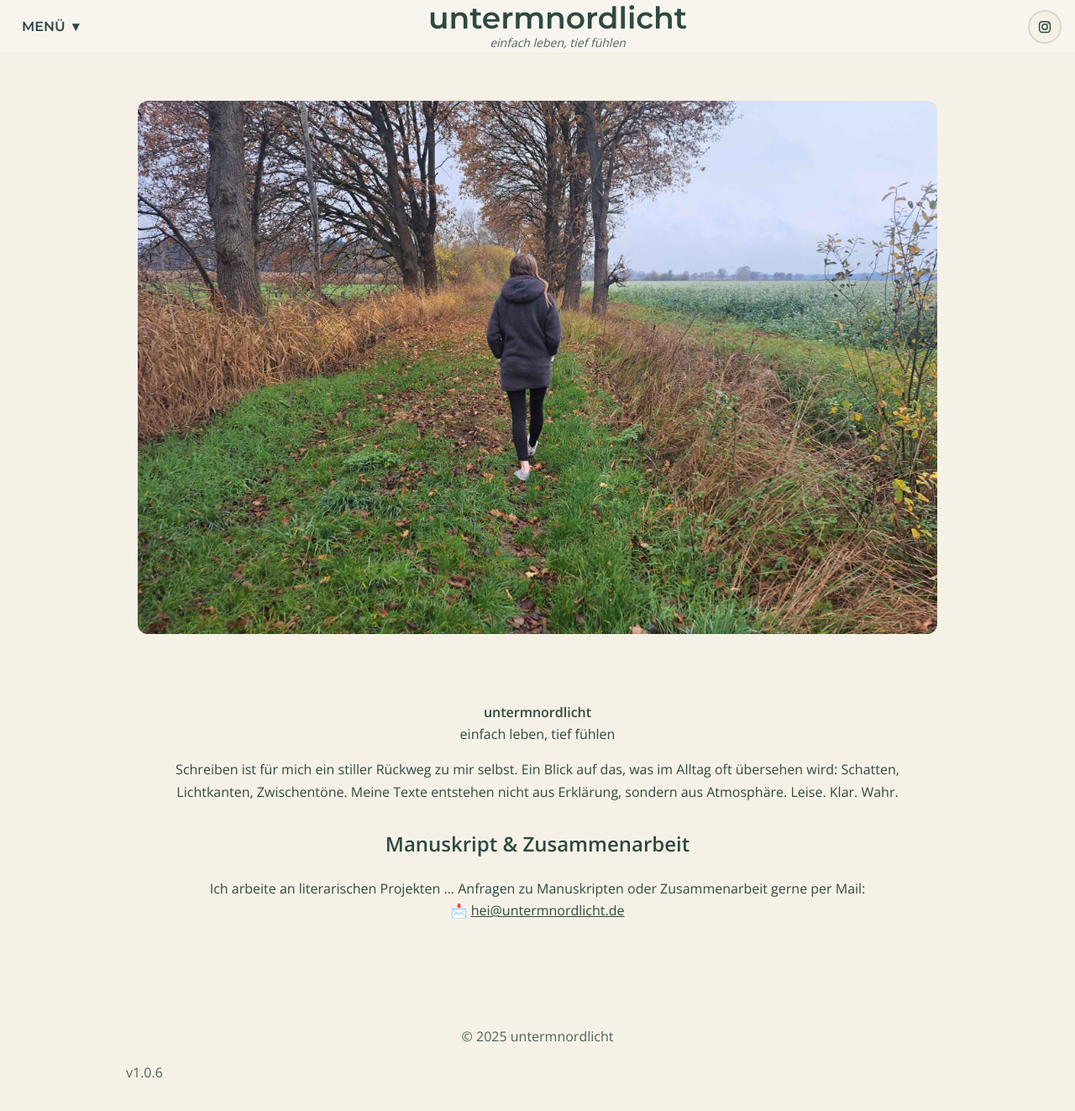
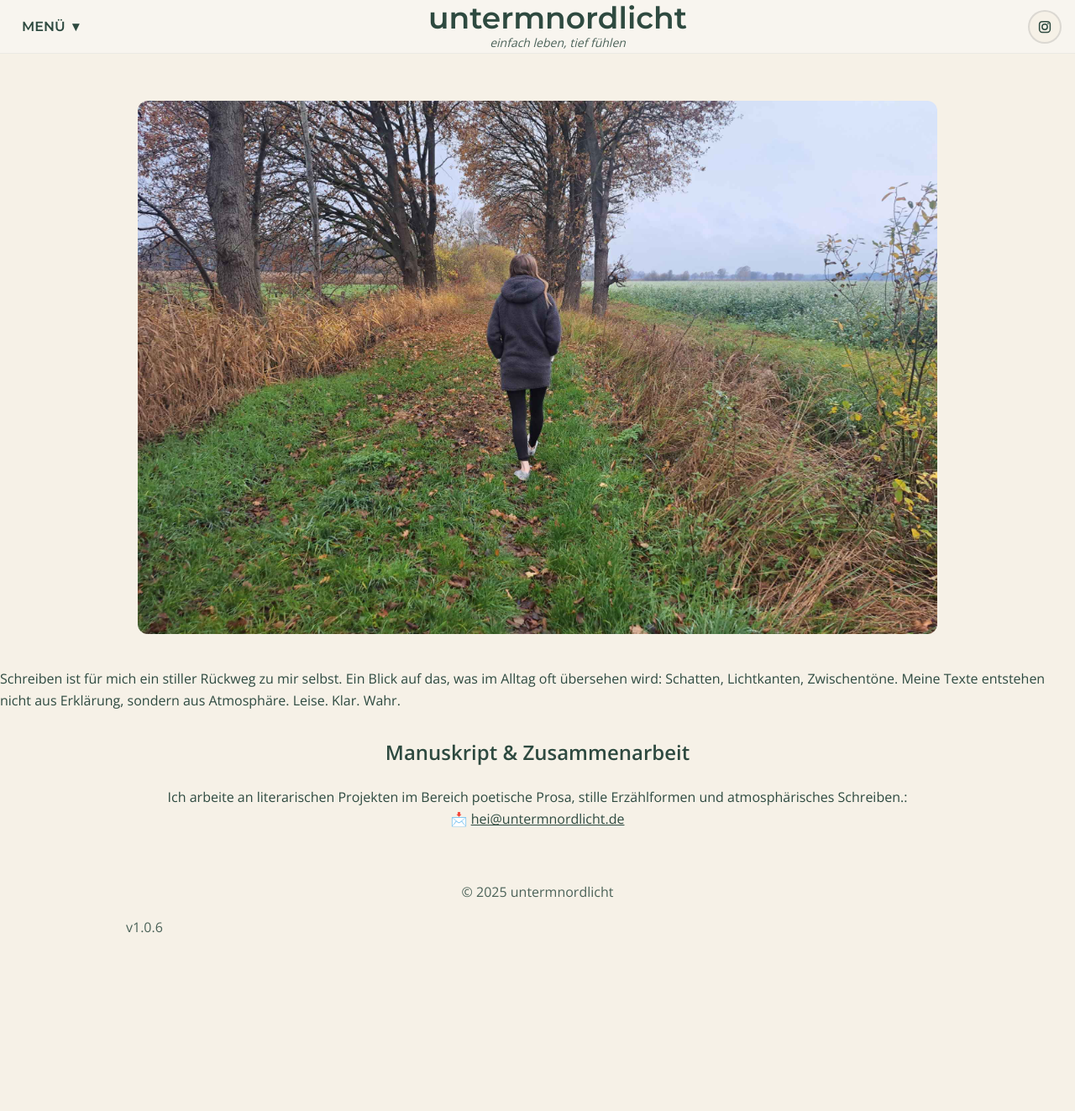
Before and after one commit to untermnordlicht/untermnordlicht, a Jekyll site: the page index.html, which Jekyll copies as it is, in a window 1280 px wide and 1354 px high. Shown: the top 1323 px of the window at 84% size. Built offline with Jekyll 4.4.1, drawn with Linux system fonts in a browser that asks for light colours.

Commit message:
Update index.html

```diff
--- a/index.html
+++ b/index.html
@@ -42,9 +42,6 @@
 </section>
 
 
-  <section class="wrap" style="max-width:1000px; margin:0 auto 2.5rem; text-align:left;">
-  <p><strong>untermnordlicht</strong><br>einfach leben, tief fühlen</p>
-
   <p>
     Schreiben ist für mich ein stiller Rückweg zu mir selbst.
     Ein Blick auf das, was im Alltag oft übersehen wird:
@@ -56,8 +53,8 @@
 
   <h2 style="margin-top:1.8rem; text-align:center;">Manuskript &amp; Zusammenarbeit</h2>
 <p style="text-align:center;">
-  Ich arbeite an literarischen Projekten ...
-  Anfragen zu Manuskripten oder Zusammenarbeit gerne per Mail:<br>
+ Ich arbeite an literarischen Projekten im Bereich
+poetische Prosa, stille Erzählformen und atmosphärisches Schreiben.:<br>
   📩 <a href="mailto:hei@untermnordlicht.de" style="color:var(--forest);">hei@untermnordlicht.de</a>
 </p>
 </section>
```
